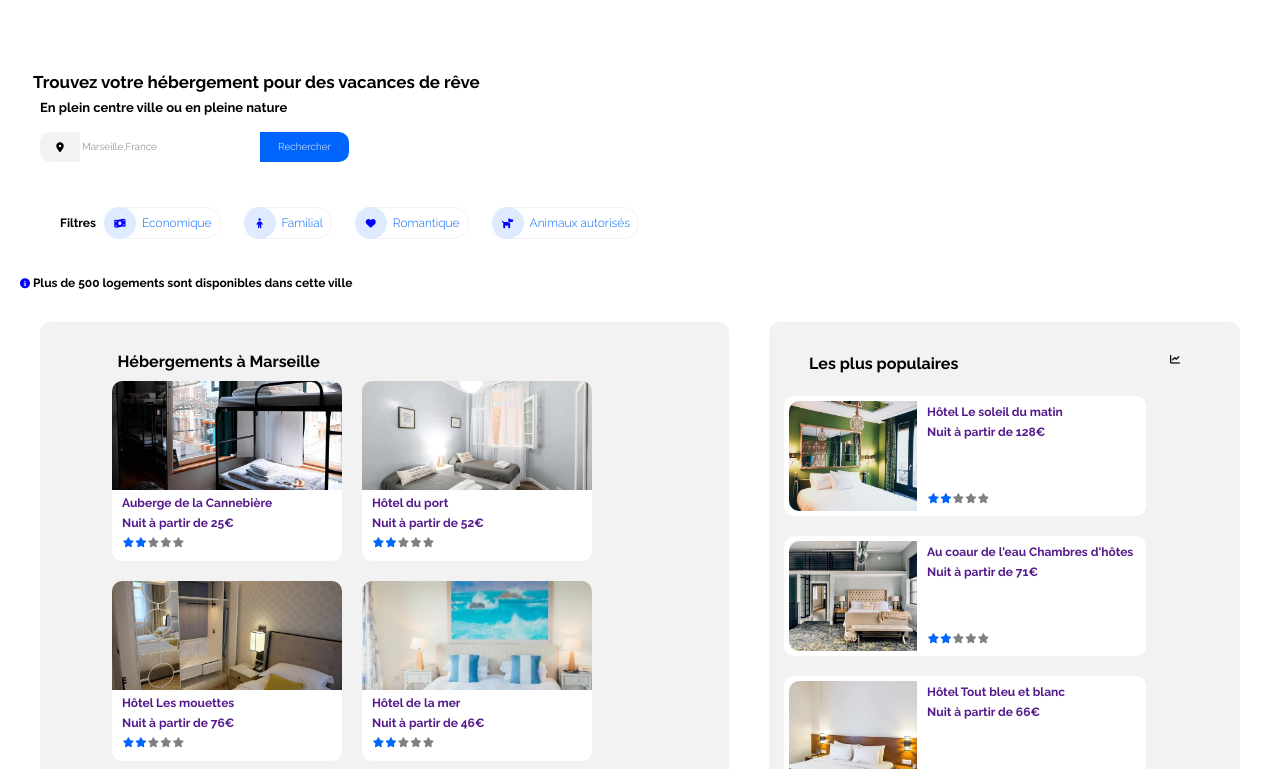
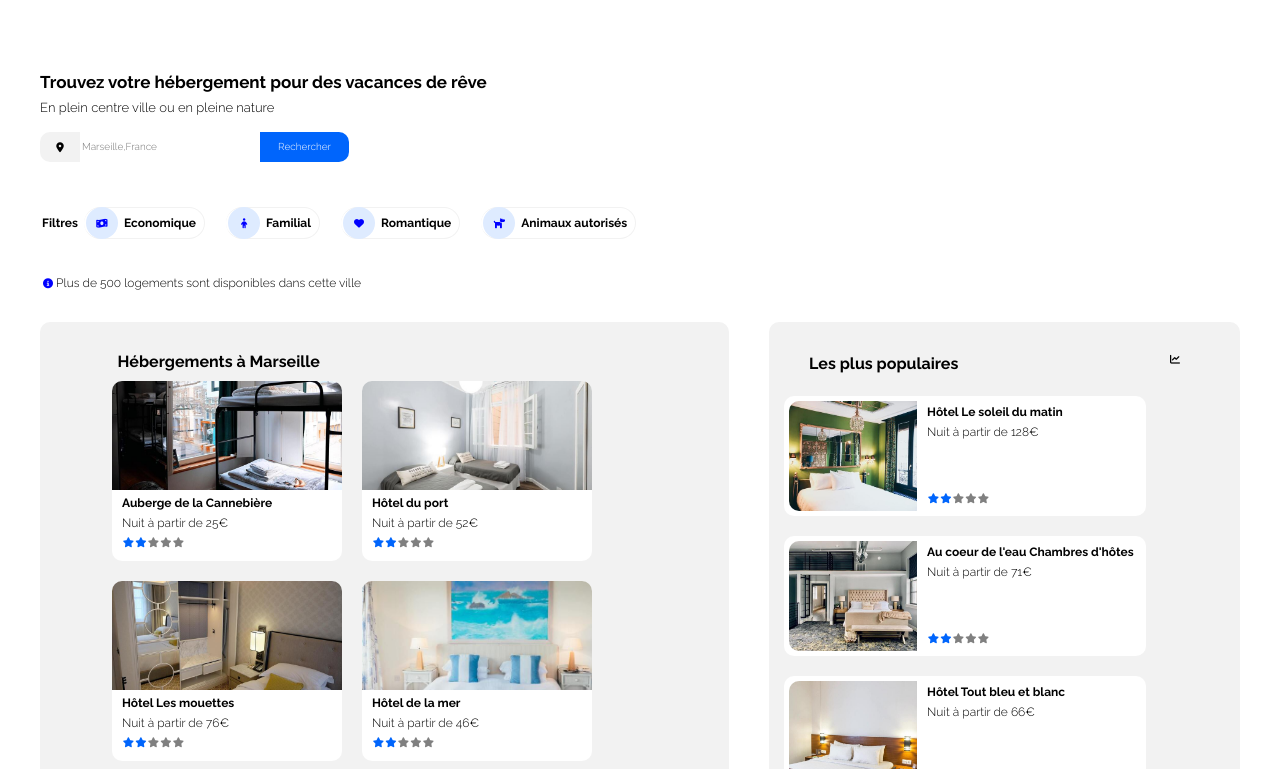
Before and after one commit to Sarahelba/Projet2, a plain HTML site: page Réservia/index.html in a window 1280 px wide. Shown: the part 89-858 px from the top of the page. Drawn offline with Linux system fonts and the light colour scheme.

Commit message:
Corrrection code couleur

```diff
--- a/Réservia/index.html
+++ b/Réservia/index.html
@@ -103,7 +103,7 @@
                 alt="photo hebergements"
               />
               <div class="description">
-                <p>Auberge de la Cannebière</p>
+                <p class="nom">Auberge de la Cannebière</p>
                 <p>Nuit à partir de 25€</p>
                 <!--Les étoiles-->
                 <div class="rating">
@@ -126,7 +126,7 @@
                 alt="photo hebergements"
               />
               <div class="description">
-                <p>Hôtel du port</p>
+                <p class="nom">Hôtel du port</p>
                 <p>Nuit à partir de 52€</p>
                 <!--Les étoiles-->
                 <div class="rating">
@@ -148,7 +148,7 @@
                 alt="photo hebergements"
               />
               <div class="description">
-                <p>Hôtel Les mouettes</p>
+                <p class="nom">Hôtel Les mouettes</p>
                 <p>Nuit à partir de 76€</p>
                 <!--Les étoiles-->
                 <div class="rating">
@@ -170,7 +170,7 @@
                 alt="photo hebergements"
               />
               <div class="description">
-                <p>Hôtel de la mer</p>
+                <p class="nom">Hôtel de la mer</p>
                 <p>Nuit à partir de 46€</p>
                 <!--Les étoiles-->
                 <div class="rating">
@@ -192,7 +192,7 @@
                 alt="photo hebergements"
               />
               <div class="description">
-                <p>Auberge de Le Panier</p>
+                <p class="nom">Auberge de Le Panier</p>
                 <p>Nuit à partir de 23€</p>
                 <!--Les étoiles-->
                 <div class="rating">
@@ -214,7 +214,7 @@
                 alt="photo hebergements"
               />
               <div class="description">
-                <p>Hôtel chez Amina</p>
+                <p class="nom">Hôtel chez Amina</p>
                 <p>Nuit à partir de 96€</p>
                 <!--Les étoiles-->
                 <div class="rating">
@@ -244,7 +244,7 @@
                 alt="photo hebergements"
               />
               <div class="description">
-                <p>Hôtel Le soleil du matin</p>
+                <p class="nom">Hôtel Le soleil du matin</p>
                 <p>Nuit à partir de 128€</p>
                 <!--Les étoiles-->
                 <div class="rating">
@@ -266,7 +266,7 @@
                 alt="photo hebergements"
               />
               <div class="description">
-                <p>Au coaur de l'eau Chambres d'hôtes</p>
+                <p class="nom">Au coeur de l'eau Chambres d'hôtes</p>
                 <p>Nuit à partir de 71€</p>
                 <!--Les étoiles-->
                 <div class="rating">
@@ -288,7 +288,7 @@
                 alt="photo hebergements"
               />
               <div class="description">
-                <p>Hôtel Tout bleu et blanc</p>
+                <p class="nom">Hôtel Tout bleu et blanc</p>
                 <p>Nuit à partir de 66€</p>
                 <!--Les étoiles-->
                 <div class="rating">
--- a/Réservia/style.css
+++ b/Réservia/style.css
@@ -3,7 +3,9 @@
   box-sizing: border-box;
   font-size: 10px;
 }
-
+a:hover {
+  color: blue;
+}
 /*-------------------------------------------HEADER-------------------------------*/
 header {
   margin: 2em;
@@ -11,13 +13,9 @@ header {
 a {
   text-decoration: none;
 }
-/*
-a:visited {
-  color: black;
-}
-*/
-a:hover {
-  color: blue;
+
+#info {
+  margin-left: 23px;
 }
 /*----------Barre de recherche-------------*/
 
@@ -74,6 +72,10 @@ input[type="text"] {
 .nav1 {
   float: right;
 }
+
+.navact a {
+  color: black;
+}
 /*------------------NAV AVEC ROND---------------------------*/
 
 nav li {
@@ -108,6 +110,8 @@ nav li {
   padding-left: 40px;
   border-width: 1px;
   font-size: 12px;
+  color: black;
+  font-weight: bold;
 }
 
 i {
@@ -117,16 +121,13 @@ i {
 .nav2 {
   display: flex;
   padding-top: 1em;
+  margin-left: -18px;
 }
 
 .filtre {
-  /* position: absolute; */
-  /* left: 0; */
-  /* margin: 2em; */
   font-size: 12px;
   font-weight: bold;
   margin-top: 14px;
-  /* margin-left: 34px; */
 }
 
 /*-------------------------------------*/
@@ -169,7 +170,7 @@ header p {
 header h2 {
   padding-top: 78px;
   font-weight: bold;
-  margin-left: -7px;
+
   padding-bottom: 1px;
   font-size: 17px;
 }
@@ -185,7 +186,6 @@ body {
 }
 
 p {
-  font-weight: bold;
   font-size: 12px;
 }
 /*------------------------------------------------------------------------------*/
@@ -288,7 +288,12 @@ figure p {
   margin-left: 1em;
   margin-top: 4px;
 }
-
+.description p {
+  color: black;
+}
+.nom {
+  font-weight: bolder;
+}
 #populaire h2 {
   margin-left: 2.5em;
   margin-top: 2em;
@@ -333,7 +338,9 @@ figure p {
   margin-left: 14px;
   margin-right: -6px;
 }
-
+.vp a {
+  color: black;
+}
 .vp img {
   width: 300px;
   height: 425px;
@@ -341,7 +348,9 @@ figure p {
   border-top-right-radius: 10px;
   object-fit: cover;
 }
-
+.little a {
+  color: black;
+}
 /*-------2eme type------------*/
 .fp {
   background-color: white;
@@ -468,6 +477,7 @@ footer h1 {
 
   #info {
     text-align: center;
+    margin-left: 0px;
   }
 
   ul {
@@ -518,7 +528,7 @@ footer h1 {
 
   .un p {
     font-weight: lighter;
-    padding-left: 11px;
+    padding-left: 18px;
   }
   .filtre {
     margin-left: -36px;
@@ -568,7 +578,7 @@ footer h1 {
   }
 
   #activite {
-    justify-content: center;
+    justify-content: space-around;
   }
   #secondblock {
     justify-content: center;
@@ -624,6 +634,7 @@ footer h1 {
     padding-left: 0px;
     padding-top: 0px;
     padding-bottom: 0px;
+    margin-top: 0px;
   }
   footer p {
     line-height: 0px;
```
